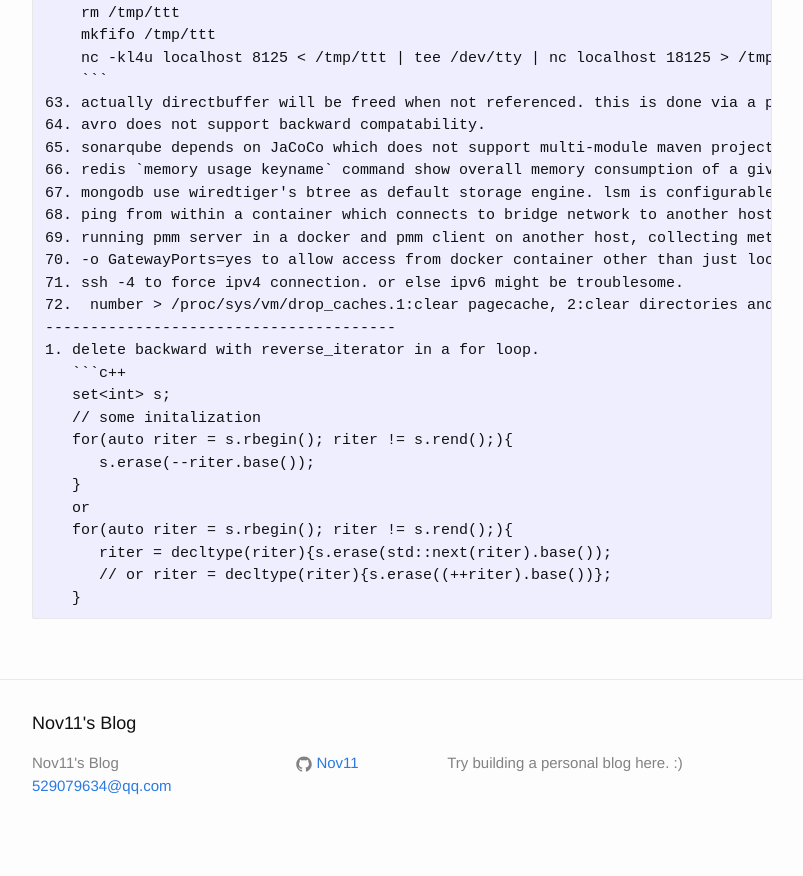
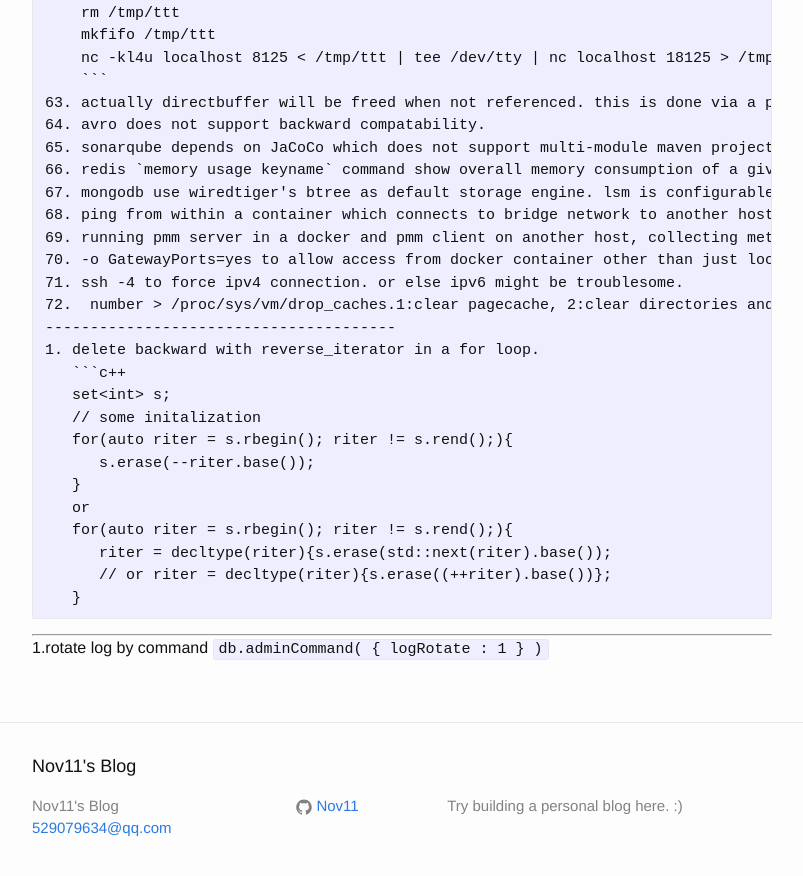
Before and after one commit to Nov11/Nov11.github.io, a Jekyll site: the page built from _posts/2018-06-04-notes-of-miscellaneousness.md, in a window 1280 px wide and 900 px high, scrolled down 3025 px. Shown: the top 876 px of the window, without its empty margins (238-1041 px from the left). Built offline with Jekyll 4.4.1, drawn with Linux system fonts in a browser that asks for light colours.

Commit message:
rotate log command

````diff
--- a/_posts/2018-06-04-notes-of-miscellaneousness.md
+++ b/_posts/2018-06-04-notes-of-miscellaneousness.md
@@ -126,7 +126,8 @@
       // or riter = decltype(riter){s.erase((++riter).base())};
    }
    ```
-
+-------------------------------------------
+1.rotate log by command `db.adminCommand( { logRotate : 1 } )`
 
 [jekyll-docs]: http://jekyllrb.com/docs/home
 [jekyll-gh]:   https://github.com/jekyll/jekyll
````
